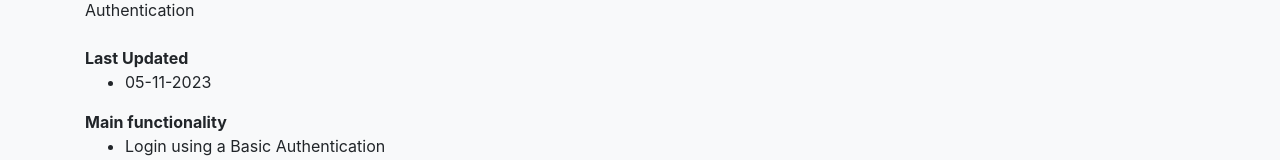
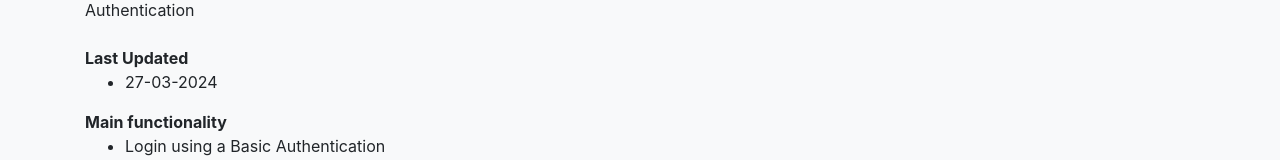
Before and after one commit to persteenolsen/vue-3-basic-auth-gh-pages-client, a Vue app: page /about in a window 1280 px wide. Shown: the part 148-308 px from the top of the page. Built offline with nearby package versions, Linux system fonts and the light colour scheme.

Commit message:
Updated from VS Code - new PS

```diff
--- a/src/views/AboutView.vue
+++ b/src/views/AboutView.vue
@@ -12,7 +12,7 @@
 
    <b>Last Updated</b>
    <ul>
-    <li>05-11-2023</li>
+    <li>27-03-2024</li>
    </ul>
 
    <b>Main functionality</b>
```
Also changed, not shown: 1 other file (tests, documents, lock files or other folders).
